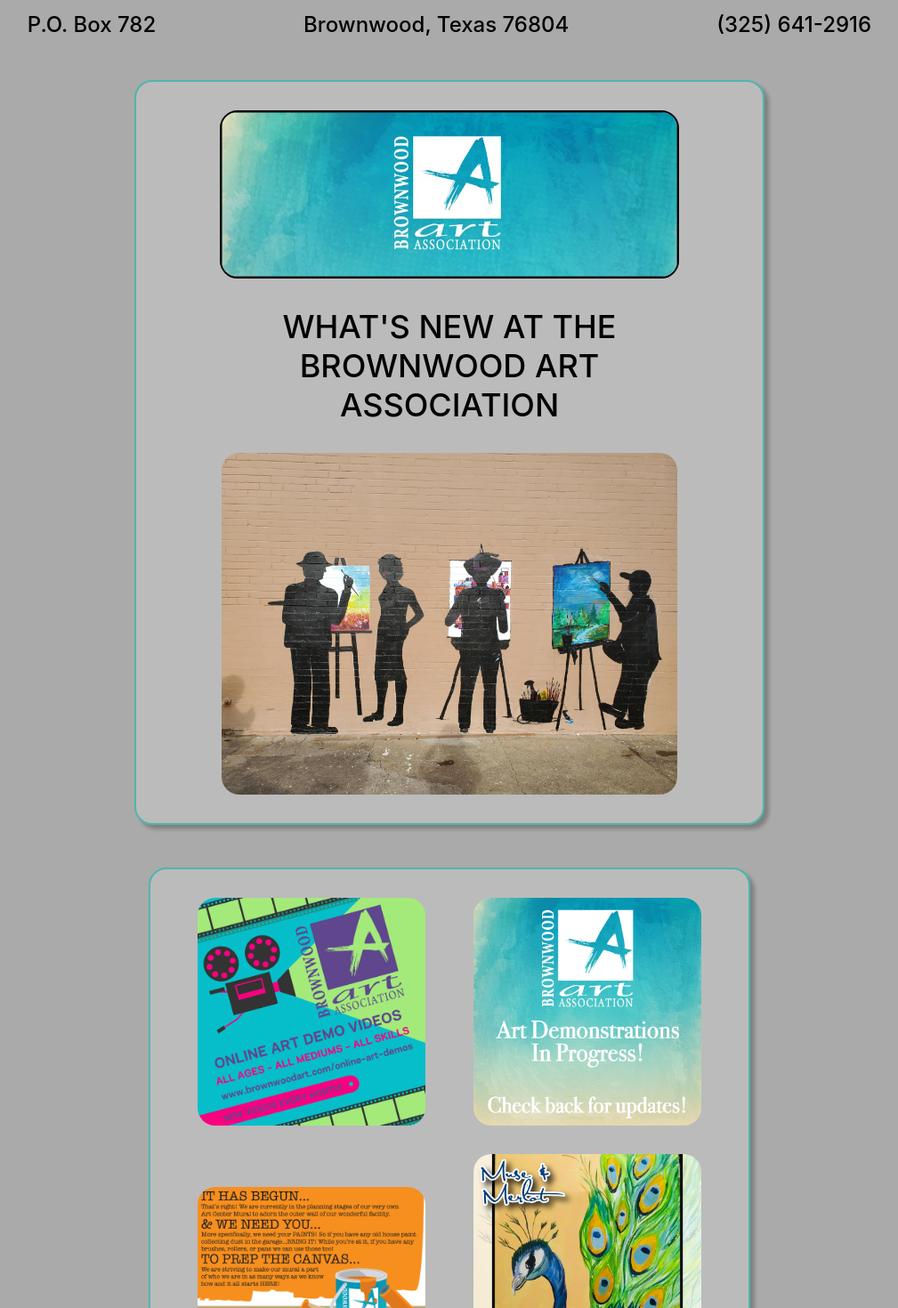
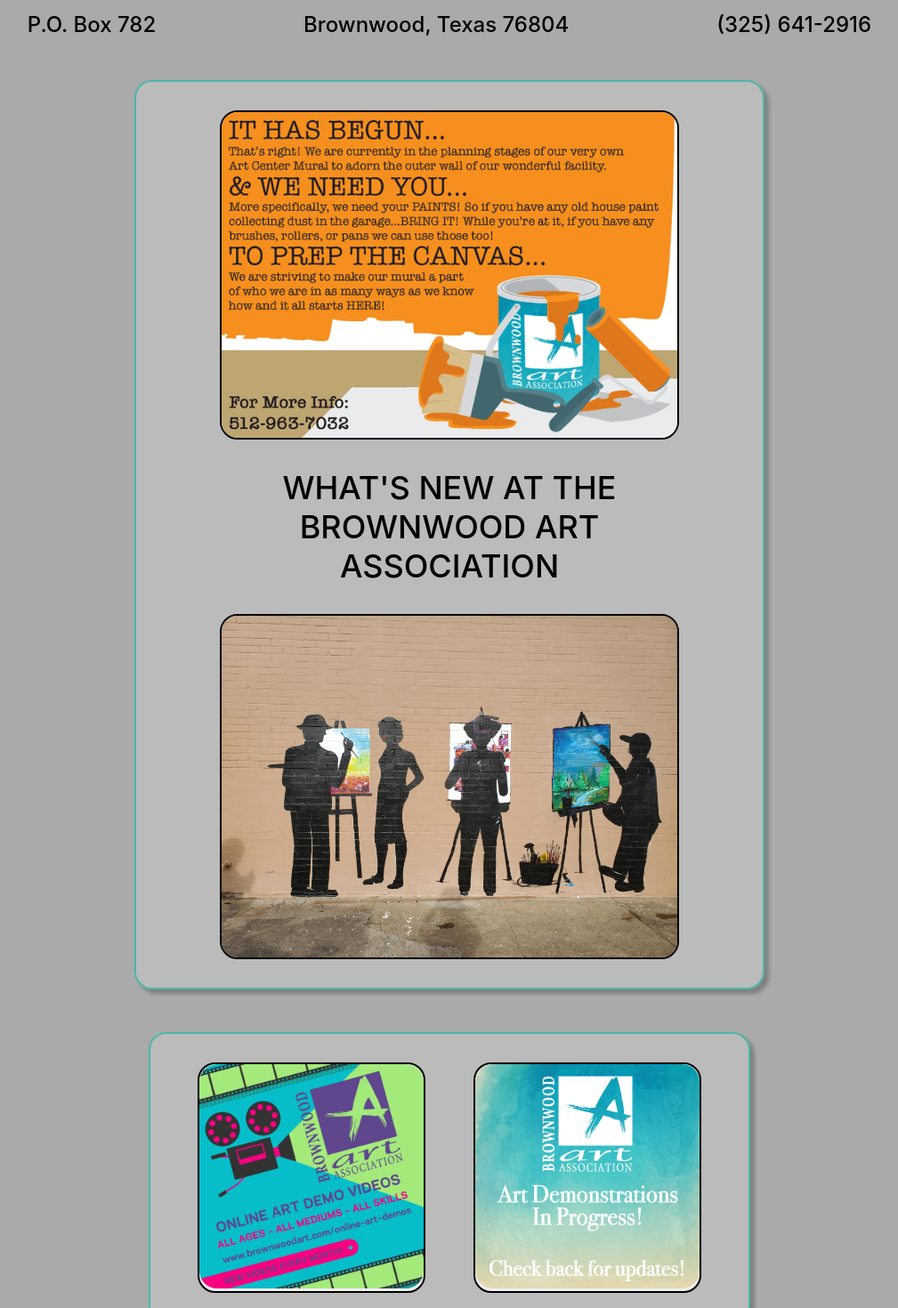
Before and after one commit to Jonathan-Day-Dev/bwd-art, a React (Create React App) app: page / in a window 1280 px wide. Shown: the part 440-1910 px from the top of the page at 89% size, without its empty margins (135-1144 px from the left). Built offline with nearby package versions, Linux system fonts and the light colour scheme.

Commit message:
change some images

```diff
--- a/src/components/Layout/Features.js
+++ b/src/components/Layout/Features.js
@@ -4,10 +4,10 @@ import styles from "./Features.module.css";
 
 import vid from "../../assets/vid.png";
 import demos from "../../assets/demos.png";
-import hasBegun from "../../assets/hasBegun.png";
-import merlot from "../../assets/merlot.png";
-import anniversary from "../../assets/anniversary.jpg";
-import galleries from "../../assets/galleries.jpg";
+// import hasBegun from "../../assets/hasBegun.png";
+// import merlot from "../../assets/merlot.png";
+// import anniversary from "../../assets/anniversary.jpg";
+// import galleries from "../../assets/galleries.jpg";
 
 import Card from "../UI/Card";
 
@@ -26,12 +26,14 @@ const Features = (props) => {
 
   return (
     <Card className={styles.features}>
-      <img src={vid} alt="videos" />
+      <button><img src={vid} alt="videos" /></button>
+      <button><img src={demos} alt="videos" /></button>
+      {/* <img src={vid} alt="videos" />
       <img src={demos} alt="videos" />
       <img src={hasBegun} alt="videos" />
       <img src={merlot} alt="videos" />
       <img src={anniversary} alt="videos" />
-      <img src={galleries} alt="videos" />
+      <img src={galleries} alt="videos" /> */}
     </Card>
   );
 };
--- a/src/components/Layout/Features.module.css
+++ b/src/components/Layout/Features.module.css
@@ -5,10 +5,22 @@
     margin-bottom: 2rem;
 }
 
-.features img {
+.features button img {
+    width: 100%;
+    height: 100%;
+    border-radius: 20px;
+}
+
+.features button {
     width: 40%;
     margin: 1rem;
     border-radius: 20px;
+    border: 2px solid black;
+    padding: 0;
+}
+
+.features button:hover {
+    cursor: pointer;
 }
 
 @media only screen and (max-width: 992px) {
@@ -18,7 +30,7 @@
 }
 
 @media only screen and (max-width: 600px) {
-    .features img {
+    .features button {
         width: 80vw;
     }
 }
--- a/src/components/Layout/WhatsNew.js
+++ b/src/components/Layout/WhatsNew.js
@@ -1,12 +1,13 @@
 import styles from './WhatsNew.module.css';
-import bannerLogo from '../../assets/logo_banner.jpg';
+// import bannerLogo from '../../assets/logo_banner.jpg';
+import hasBegun from '../../assets/hasBegun.png';
 import backdrop from '../../assets/backdrop.jpg';
 
 import Card from '../UI/Card';
 
 const WhatsNew = props => {
     return <Card className={styles.main}>
-        <img src={bannerLogo} alt="logo" className={styles['logo-img']}/>
+        <img src={hasBegun} alt="logo" className={styles['logo-img']}/>
         <h2>WHAT'S NEW AT THE BROWNWOOD ART ASSOCIATION</h2>
         <img src={backdrop} alt="art center" className={styles['art-center-img']} />
     </Card>
--- a/src/components/Layout/WhatsNew.module.css
+++ b/src/components/Layout/WhatsNew.module.css
@@ -1,15 +1,3 @@
-.main {
-    /* display: flex;
-    flex-direction: column;
-    justify-content: space-evenly;
-    align-items: center; */
-    /* width: 50vw; */
-    /* border-radius: 20px;
-    border: 2px solid #4db6ac;
-    background-color: #bbb;
-    padding: 2rem; */
-}
-
 .main h2 {
     font-size: 36px;
     font-weight: 500;
@@ -27,6 +15,7 @@
 .art-center-img {
     border-radius: 20px;
     width: 80%;
+    border: 2px solid black;
 }
 
 @media only screen and (max-width: 992px) {
```
